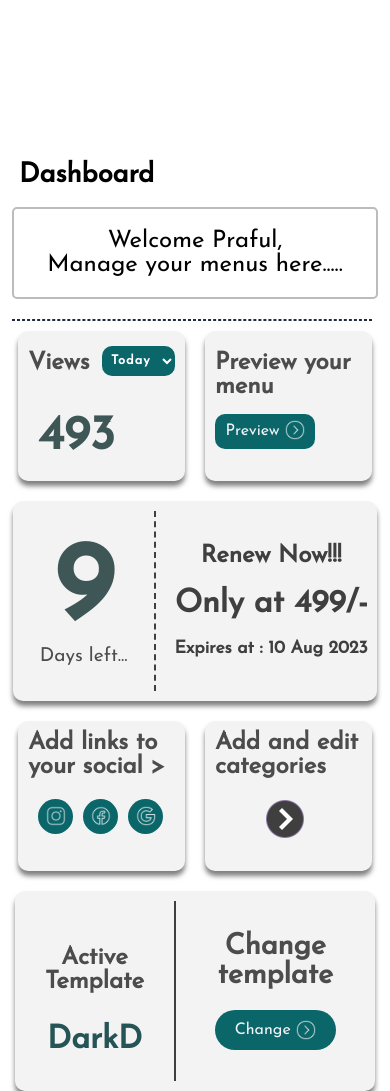
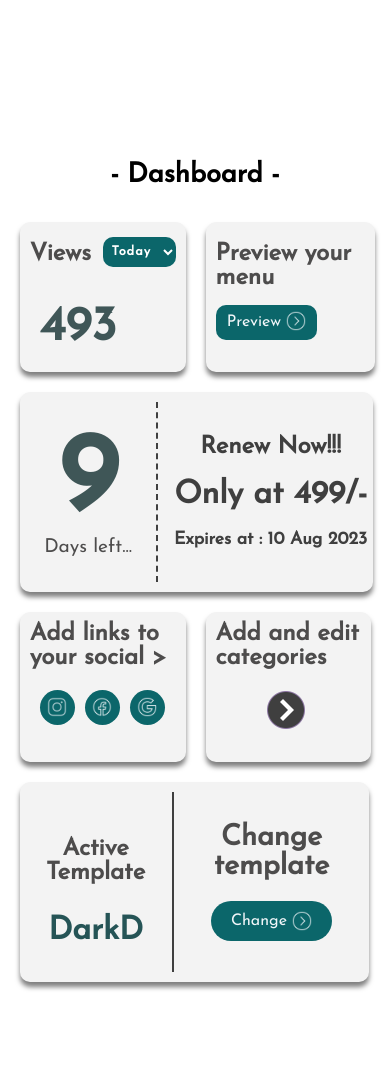
Before and after one commit to harshalw2003/myMenuDashboard, a plain HTML site: page index.html in a window 390 px wide. After the commit the page ends 982 px from the top, so only its background shows below. Drawn offline with Linux system fonts and the light colour scheme.

Commit message:
new change

```diff
--- a/index.html
+++ b/index.html
@@ -53,24 +53,15 @@
         <div class="dash-top">
 
             <div class="cont-heading">
-                <h3>Dashboard</h3>
+                <h3>- Dashboard -</h3>
 
 
                </div>
 
                <div style=" margin: 15px 0px;">
-                <p id="wel1" >
 
-                    Welcome Praful, Manage your menus here.....
 
-                </p>
-                <p id="wel2">
 
-                    Welcome Praful,<br> Manage your menus here.....
-
-                </p>
-
-               <hr  class="hor-line1" >
 
 
                </div>
--- a/style.css
+++ b/style.css
@@ -155,8 +155,9 @@ body{
 .dash-top{
 
     display: flex;
-    justify-content: center;
-    align-items: center;
+    /* justify-content: start; */
+    /* align-items: center; */
+
 
     /* align-items: center; */
     /* border: 2px solid red; */
@@ -205,9 +206,11 @@ body{
 
 
     display: flex;
-    justify-content: center;
+    justify-content: start;
     gap: 20px;
     flex-wrap: wrap;
+    margin-left: 10px;
+    margin-top: 10px;
 
 
 
@@ -730,7 +733,9 @@ body{
     display: flex;
     flex-direction: column;
     width:95vw;
+    justify-content: center;
     /* border: 2px solid red; */
+    align-items: center;
 
 
 
@@ -745,6 +750,7 @@ body{
     border-top-left-radius: 6px;
     border-bottom-right-radius: 6px;
     height: fit-content;
+    justify-content: center;
 
 
     width: 95%;
@@ -792,7 +798,7 @@ body{
 
 #views{
 
-    width: 45%;
+    width: 46%;
     height: 150px;
 
 
@@ -864,7 +870,7 @@ body{
 
 .preview-cont{
 
-    width: 45%;
+    width: 47%;
     height: 150px;
 
 
@@ -943,7 +949,7 @@ body{
 
 .add-social-cont{
 
-    width: 45%;
+    width: 46%;
     height: 150px;
 
 
@@ -981,7 +987,7 @@ body{
 
 .add-category-cont{
 
-    width: 45%;
+    width: 46%;
     height: 150px;
     border-radius: 10px;
 
```
